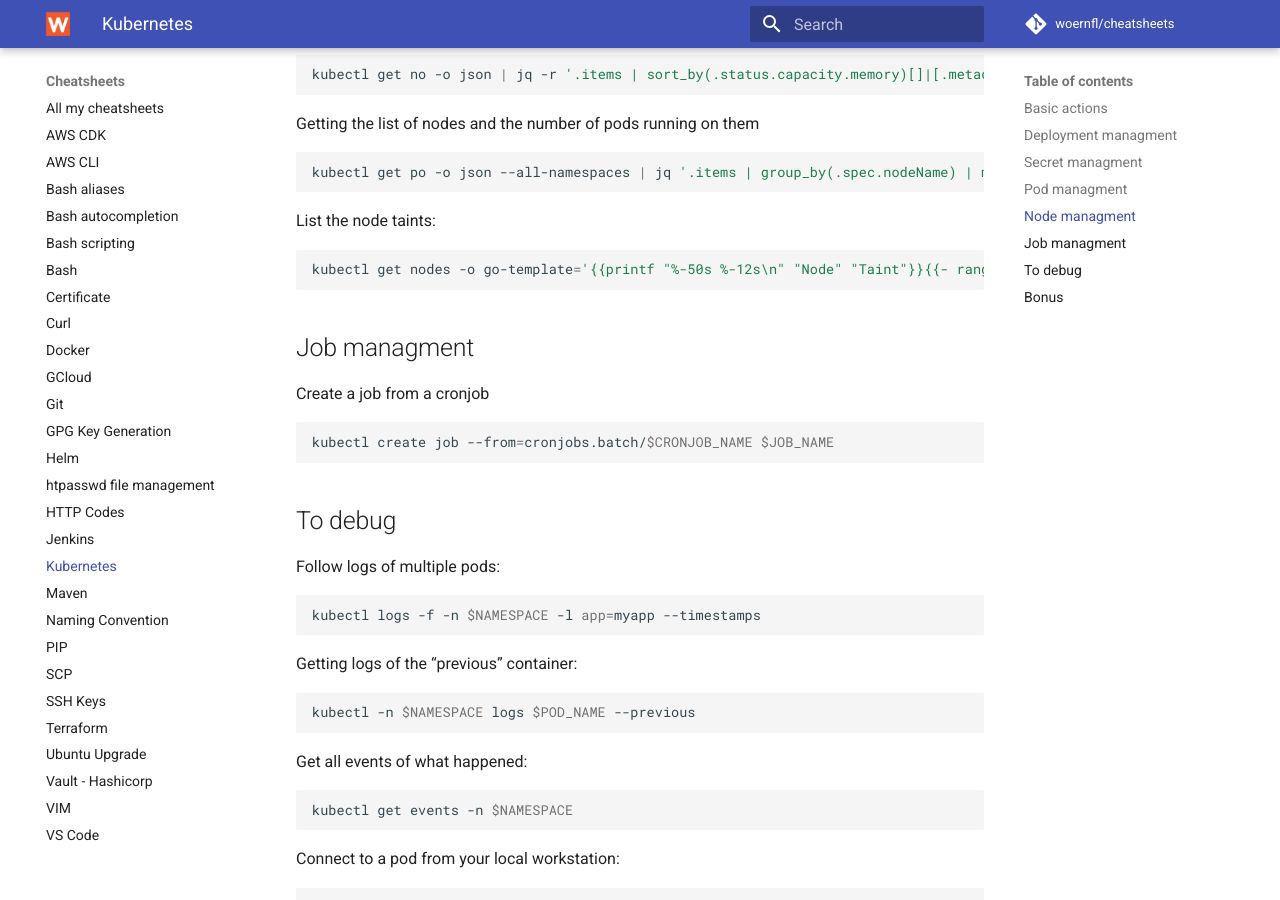
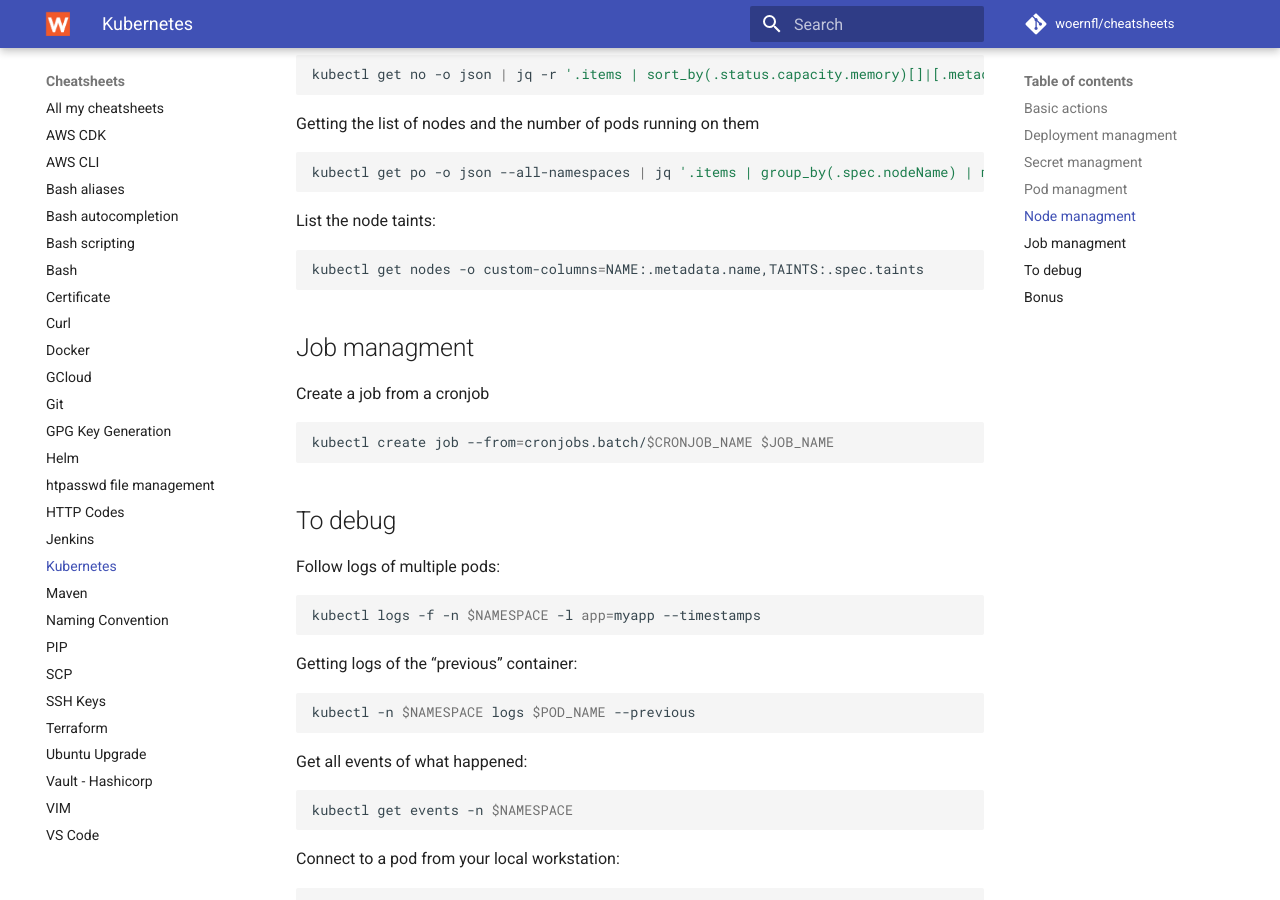
Before and after one commit to woernfl/cheatsheets, an MkDocs documentation site: the page built from docs/kubernetes.md, in a window 1280 px wide and 900 px high, scrolled down 2038 px. Built offline with MkDocs 1.6.1 and Material for MkDocs 9.7.7, drawn with Linux system fonts in a browser that asks for light colours; comment, search, counter and statistics services are not loaded.

Commit message:
Update kubernetes.md

````diff
--- a/docs/kubernetes.md
+++ b/docs/kubernetes.md
@@ -119,7 +119,7 @@
 List the node taints:
 
 ```bash
-kubectl get nodes -o go-template='{{printf "%-50s %-12s\n" "Node" "Taint"}}{{- range .items}}{{- if $taint := (index .spec "taints") }}{{- .metadata.name }}{{ "\t" }}{{- range $taint }}{{- .key }}={{ .value }}:{{ .effect }}{{ "\t" }}{{- end }}{{- "\n" }}{{- end}}{{- end}}'
+kubectl get nodes -o custom-columns=NAME:.metadata.name,TAINTS:.spec.taints
 ```
 
 ## Job managment
````
